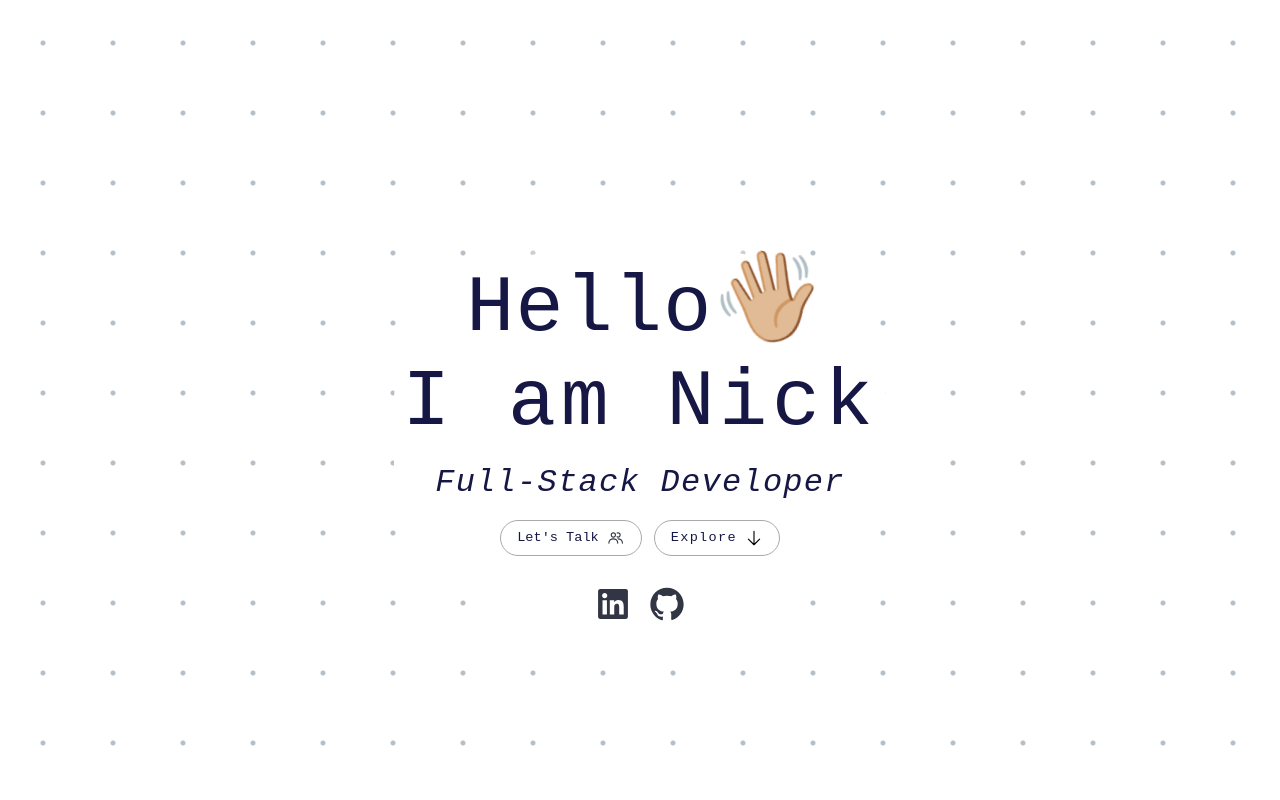
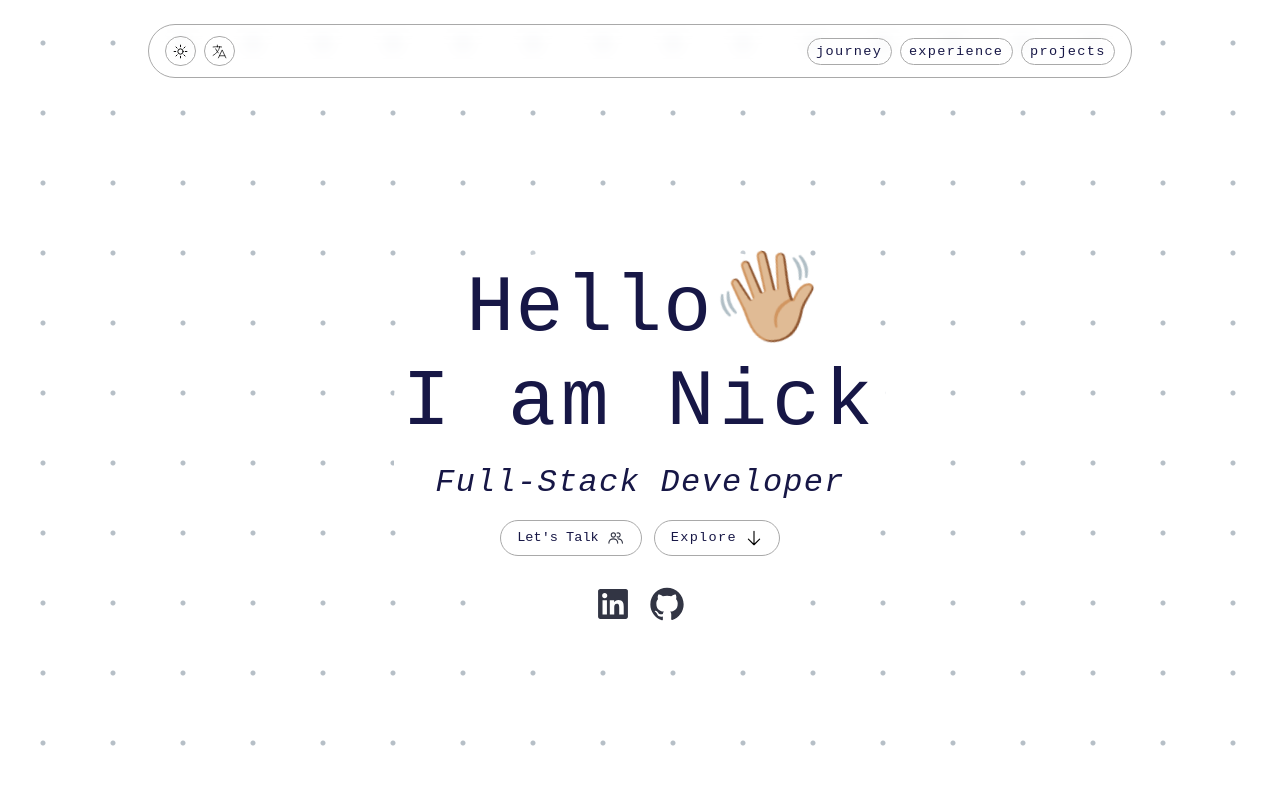
Before and after one commit to nicantmac/personalportfolio, a React (Vite) app: page / in a window 1280 px wide. Shown: the top 800 px of the page. Built offline with nearby package versions, Linux system fonts and the light colour scheme.

Commit message:
Rendered Header component inside HeroTitle component

```diff
--- a/src/components/topLayout/HeroTitle.jsx
+++ b/src/components/topLayout/HeroTitle.jsx
@@ -1,9 +1,10 @@
 import { useTranslation } from 'react-i18next';
 import '/src/components/topLayout/HeroTitle.css';
+import Header from "./Header.jsx";
+import Modal from "/src/components/Modal.jsx";
+import { useState} from "react";
 import peopleIcon from '/styles/icons/svgs/people.svg';
 import downArrowIcon from '/styles/icons/svgs/down-arrow.svg';
-import Modal from "/src/components/Modal.jsx";
-import { useState} from "react";
 
 function HeroTitle() {
     const { t } = useTranslation();
@@ -12,7 +13,8 @@ function HeroTitle() {
     // noinspection JSValidateTypes
     return (
         <section className="hero-container"> {/* hero entire container */}
-            <main className="hero-main"> {/* hero inner container */}
+            <main className="hero-main"> {/* bubble looking container */}
+                <Header/> {/* renders responsive header */}
 
                 {/* intro Text */}
                 <h1 className="hero-intro">
@@ -30,6 +32,7 @@ function HeroTitle() {
                         {t('hero-btn.explore')}<img src={downArrowIcon} alt="down arrow" />
                     </a>
                 </div>
+
                 {/* Modal lives outside main so it overlays nicely */}
                 <Modal isOpen={modOpen} onClose={() => setMod(false)}></Modal>
 
```
